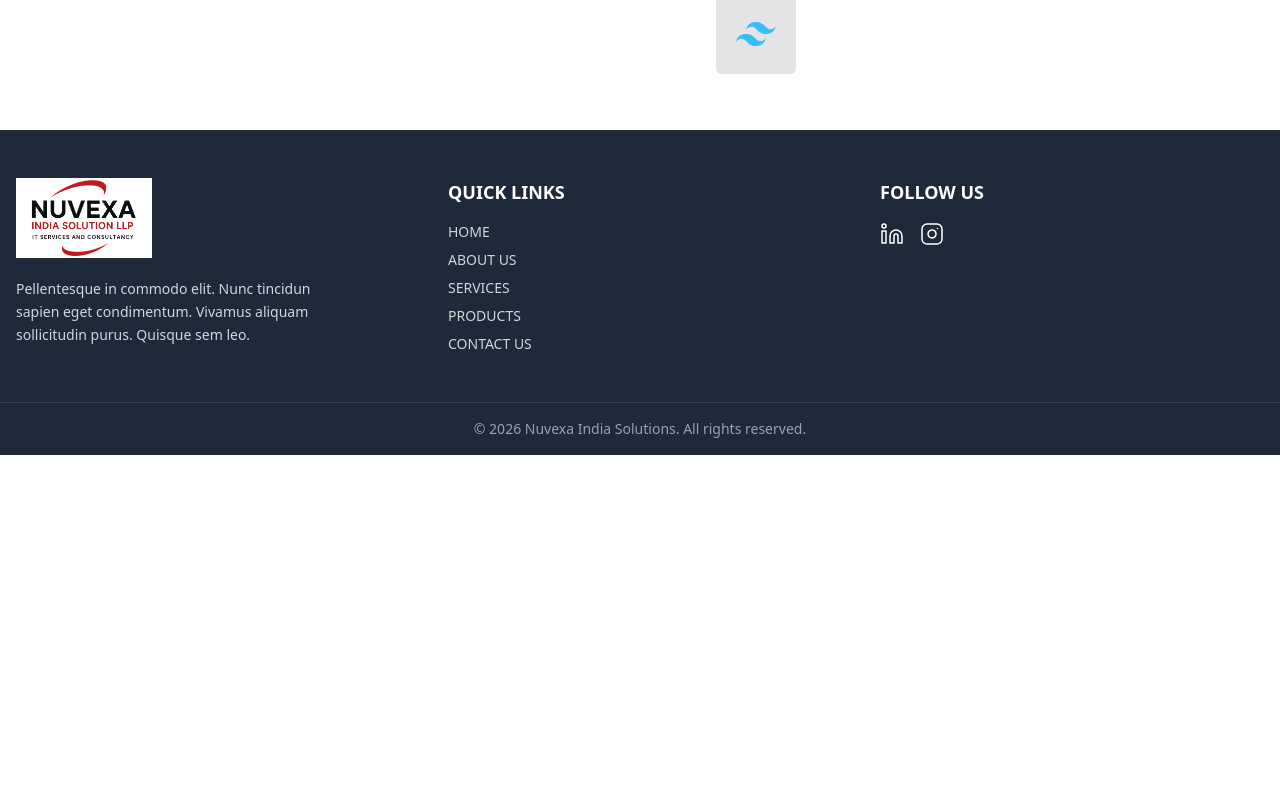
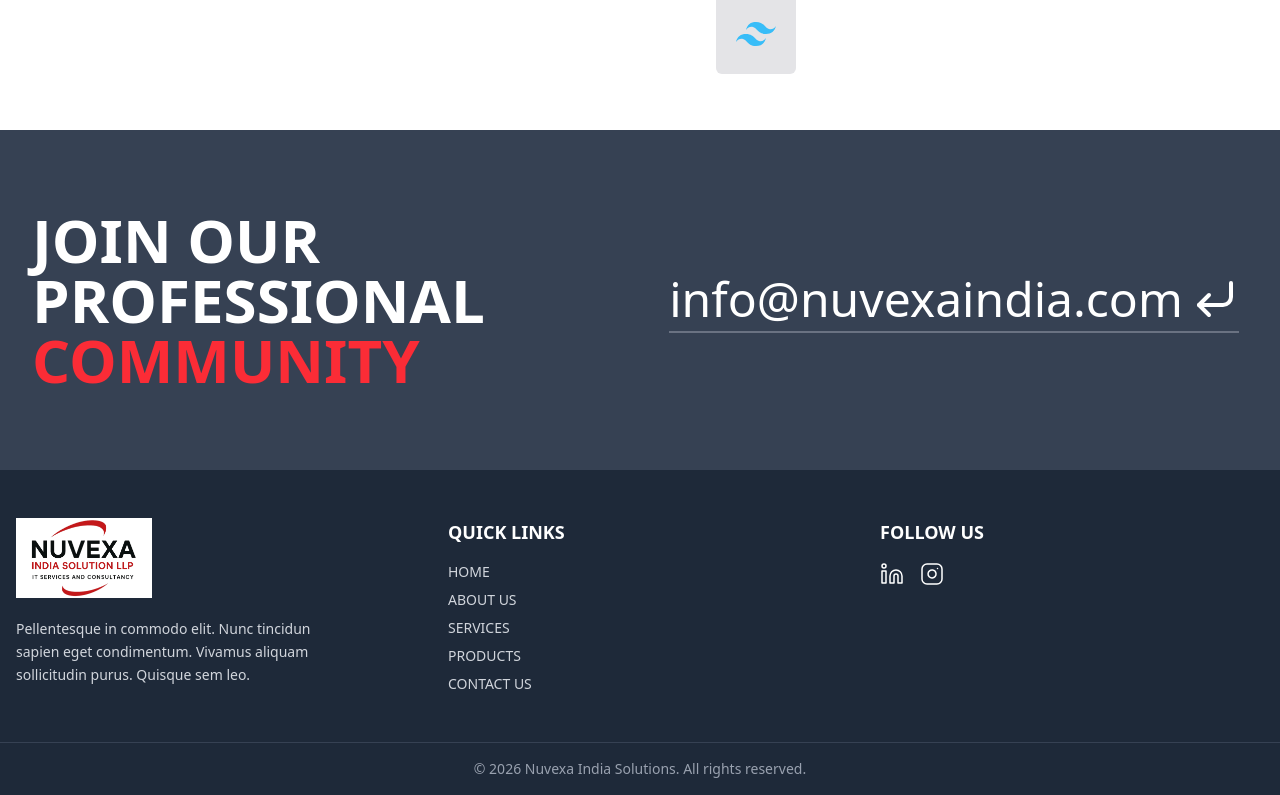
Before and after one commit to surajbruh/NUVEXA-INDIA-DEMO, a React (Vite) app: page / in a window 1280 px wide. Shown: the part 2654-3449 px from the top of the page. Before the commit the page ends 3109 px from the top, so only its background shows below. Built offline with nearby package versions, Linux system fonts and the light colour scheme.

Commit message:
created ReachOut section

```diff
--- a/src/pages/Home.jsx
+++ b/src/pages/Home.jsx
@@ -3,6 +3,7 @@ import Hero from "../sections/Hero";
 import Work from "../sections/Work";
 import Services from "../sections/Services";
 import Expertise from "../sections/Expertise";
+import ReachOut from "../sections/ReachOut";
 
 import CallToAction from "../components/CallToAction";
 
@@ -14,6 +15,7 @@ const Home = () => {
       <CallToAction />
       <Services />
       <Expertise />
+      <ReachOut />
     </main>
   );
 };
--- /dev/null
+++ b/src/sections/ReachOut.jsx
@@ -0,0 +1,39 @@
+import React from "react";
+import { CornerDownLeft } from "lucide-react";
+
+const ReachOut = () => {
+  return (
+    <section
+      className="bg-gray-700 text-white"
+      aria-labelledby="reachout-heading"
+    >
+      <div className="max-w-7xl mx-auto px-8 py-20 grid grid-cols-1 lg:grid-cols-2 gap-10 items-center text-center lg:text-left">
+        {/* Left: Heading */}
+        <div>
+          <h2
+            id="reachout-heading"
+            className="uppercase font-bold text-3xl sm:text-4xl md:text-5xl lg:text-6xl"
+          >
+            Join Our Professional{" "}
+            <span className="text-red-500">Community</span>
+          </h2>
+        </div>
+
+        {/* Right: Contact Info */}
+        <div className="w-max mx-auto flex items-center text-3xl sm:text-4xl md:text-5xl py-2 border-b-2 border-gray-500 hover:border-white transition-colors">
+          <a
+            href="mailto:info@nuvexaindia.com"
+            className="font-medium"
+            aria-label="Email Nuvexa India"
+          >
+            info@nuvexaindia.com
+          </a>
+
+          <CornerDownLeft className="ml-2" size={48} aria-hidden="true" />
+        </div>
+      </div>
+    </section>
+  );
+};
+
+export default ReachOut;
```
